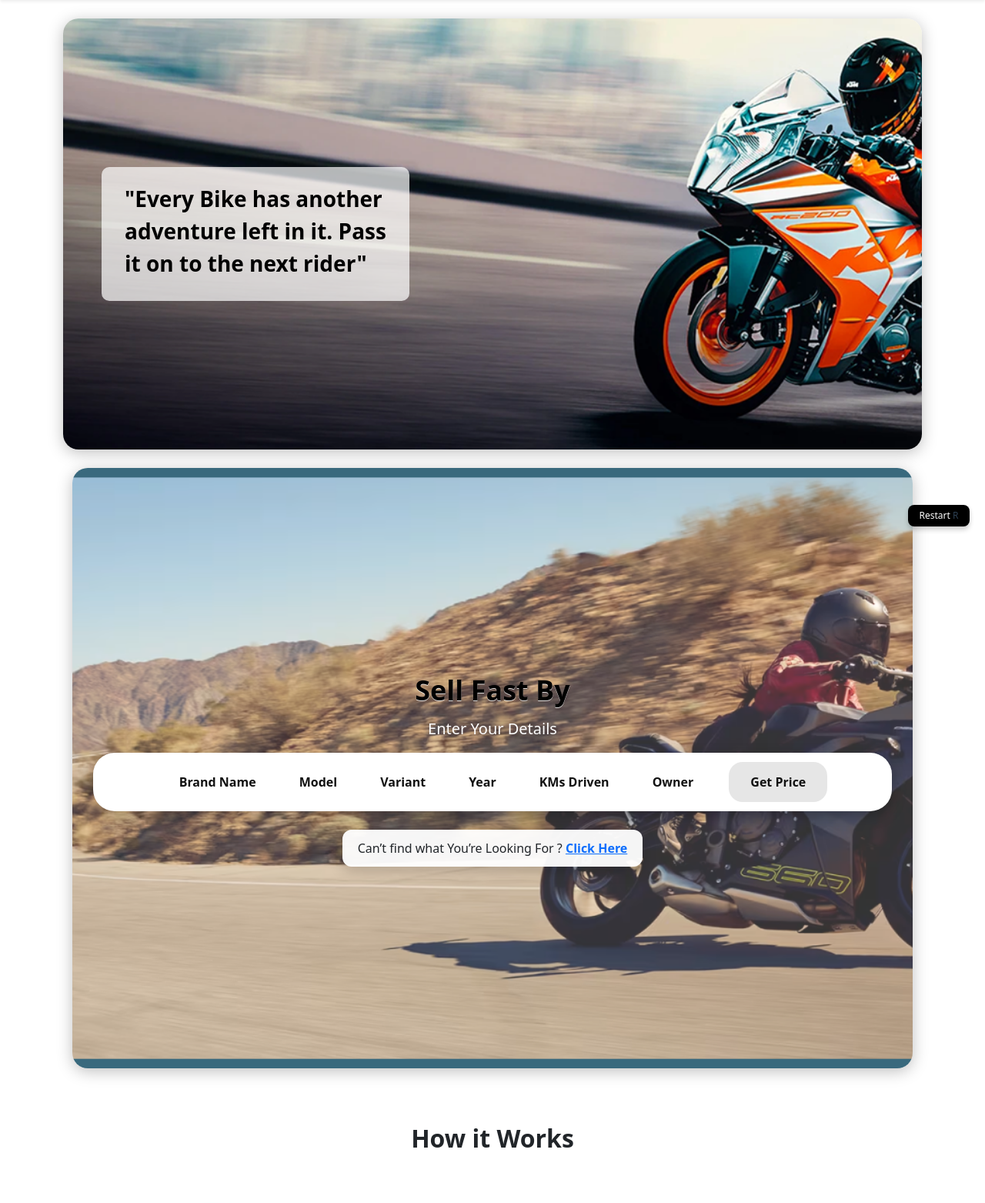
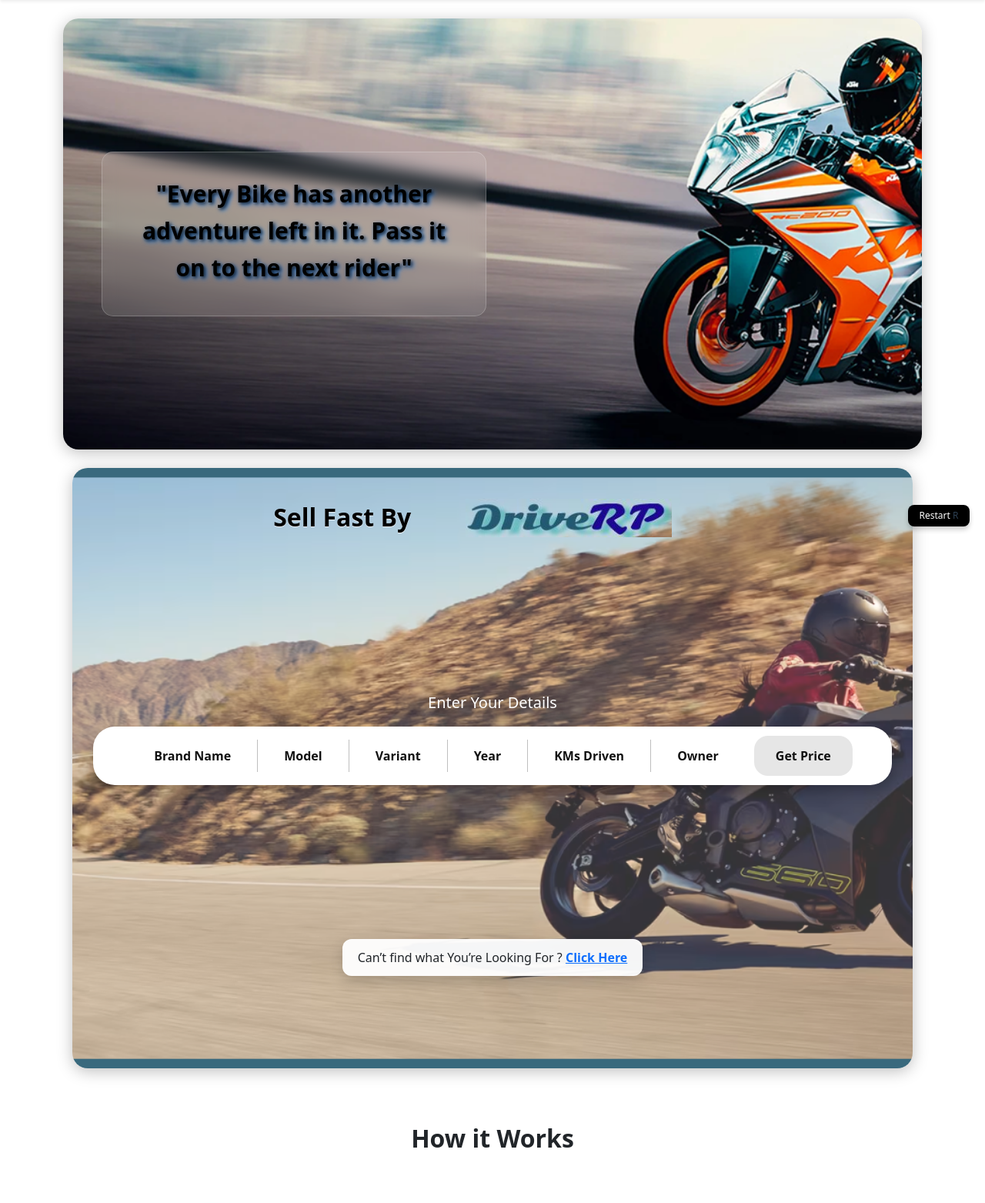
Before and after one commit to MonishaJ1997/sellbike, a Django app: page /sell/ in a window 1280 px wide. Shown: the part 96-1659 px from the top of the page at 77% size. Run offline with Django 5.2, Linux system fonts and the light colour scheme; data comes from the database, SQL or seed files in the repository.

Commit message:
Update sell_bike.html

```diff
--- a/drive_rp/website/templates/sell_bike.html
+++ b/drive_rp/website/templates/sell_bike.html
@@ -4,7 +4,10 @@
 {% block content %}
 
 <style>
-    /* Hero section (first background) */
+
+
+
+/* Hero Section */
 .hero-section {
   position: relative;
   height: 70vh;
@@ -14,21 +17,59 @@
   align-items: center;
   padding-left: 50px;
   border-radius: 20px;
+  overflow: hidden;
   box-shadow: 0 4px 20px rgba(0,0,0,0.25);
 }
+
+/* Glass effect box */
 .hero-overlay {
-  background: rgba(255, 255, 255, 0.7);
-  padding: 20px 30px;
-  border-radius: 10px;
-  max-width: 400px;
-  pointer-events: auto;
+  background: rgba(255, 255, 255, 0.1);   /* light transparency */
+  border-radius: 15px;
+  padding: 30px 40px;
+  backdrop-filter: blur(10px);            /* Frosted glass blur */
+  -webkit-backdrop-filter: blur(10px);    /* Safari support */
+  border: 1px solid rgba(255, 255, 255, 0.2);
+  max-width: 500px;
+  text-align: center;
 }
+
+/* Text style with shadow */
 .hero-overlay h2 {
-  color: #000;
-  font-size: 28px;
+  color: black;
+  font-size: 30px;
   font-weight: bold;
-  line-height: 1.5;
+  line-height: 1.6;
+  text-shadow: 2px 2px 4px rgba(0,0,0,0.6);
+  text-shadow:
+     2px 2px 4px rgba(0,0,0,0.8),   /* Black shadow */
+    3px 3px 6px rgba(0, 123, 255, 0.8);
 }
+
+
+.header-row {
+  display: flex;
+       /* vertically center */
+  justify-content: space-between; /* space between title and logo */
+  gap: 2px;
+  margin-top: -360px;             /* small spacing */
+}
+
+.header-row .title {
+  font-size: 32px;
+  font-weight: bold;
+  color:black;
+  width: 300px;
+
+}
+
+.header-row .logo {
+  max-height: 50px;   /* adjust logo size */
+  object-fit: contain;
+}
+
+
+
+
 
 /* Second section (cards) */
 .bg-img {
@@ -51,8 +92,10 @@
   display: flex;
   flex-direction: column;
   align-items: center;
-  justify-content: center;
+   justify-content: flex-start; /* 👈 from top, not center */
+  padding-top: 400px;
   pointer-events: none;
+
 }
 .header-row, .cards-pill, .bottom-caption {
   pointer-events: auto;
@@ -66,7 +109,7 @@
   text-shadow: 0 1px 0 rgba(255,255,255,0.8);
 }
 .subtitle {
-  margin-top: 8px;
+  margin-top: 200px;
   color: #fff;
   font-size: 20px;
   text-shadow: 0 4px 18px rgba(0,0,0,0.5);
@@ -85,6 +128,13 @@
   padding: 12px 18px;
   box-shadow: 0 6px 18px rgba(0,0,0,0.25);
 }
+.card-divider {
+  width: 5px;
+  height: 50px;         /* 👈 fixed height */
+  background: #bfbfbf;  /* gray line */
+  margin: 0 12px;       /* spacing left + right */
+}
+
 .card-item {
   padding: 14px 28px;
   font-weight: 600;
@@ -390,14 +440,39 @@
       <img src="{% static 'images/fallback.jpg' %}" alt="background">
     {% endif %}
 
+
+
+
+
+
+
+<div class="cards-overlay">
+  <!-- Top title + logo -->
+  <div class="header-row">
+    <div class="title">{{ section.title }}</div>
+    {% if section.logo %}
+      <img src="{{ section.logo.url }}" alt="logo" class="logo">
+    {% endif %}
+  </div>
+
+
+
+
+
+
+
+
+
+
+<!---
     <div class="cards-overlay">
-      <!-- Top title + logo -->
+      <!-- Top title + logo --
       <div class="header-row">
         <div class="title">{{ section.title }}</div>
         {% if section.logo %}
 
         {% endif %}
-      </div>
+      </div>-->
 
       <!-- Subtitle -->
       <div class="subtitle">{{ section.subtitle }}</div>
@@ -405,8 +480,14 @@
       <!-- Cards pill -->
       <div class="cards-pill mt-3">
         {% for c in section.cards.all %}
-          <div class="card-item" data-id="{{ c.id }}">{{ c.name }}</div>
-        {% endfor %}
+          <div class="card-item" data-id="{{ c.id }}">{{ c.name }} </div>
+
+        {% if not forloop.last %}
+      <div class="card-divider"></div> <!-- Divider only between items -->
+    {% endif %}
+
+
+          {% endfor %}
         <div class="get-price-btn">Get Price</div>
       </div>
 
@@ -419,7 +500,7 @@
 
 
       <!-- Bottom caption -->
-      <div class="bottom-caption mt-4">
+      <div class="bottom-caption" style="margin-top: 200px;">
         Can’t find what You’re Looking For ?
         <a href="{% url 'contact' %}" class="fw-bold">Click Here</a>
 
```
